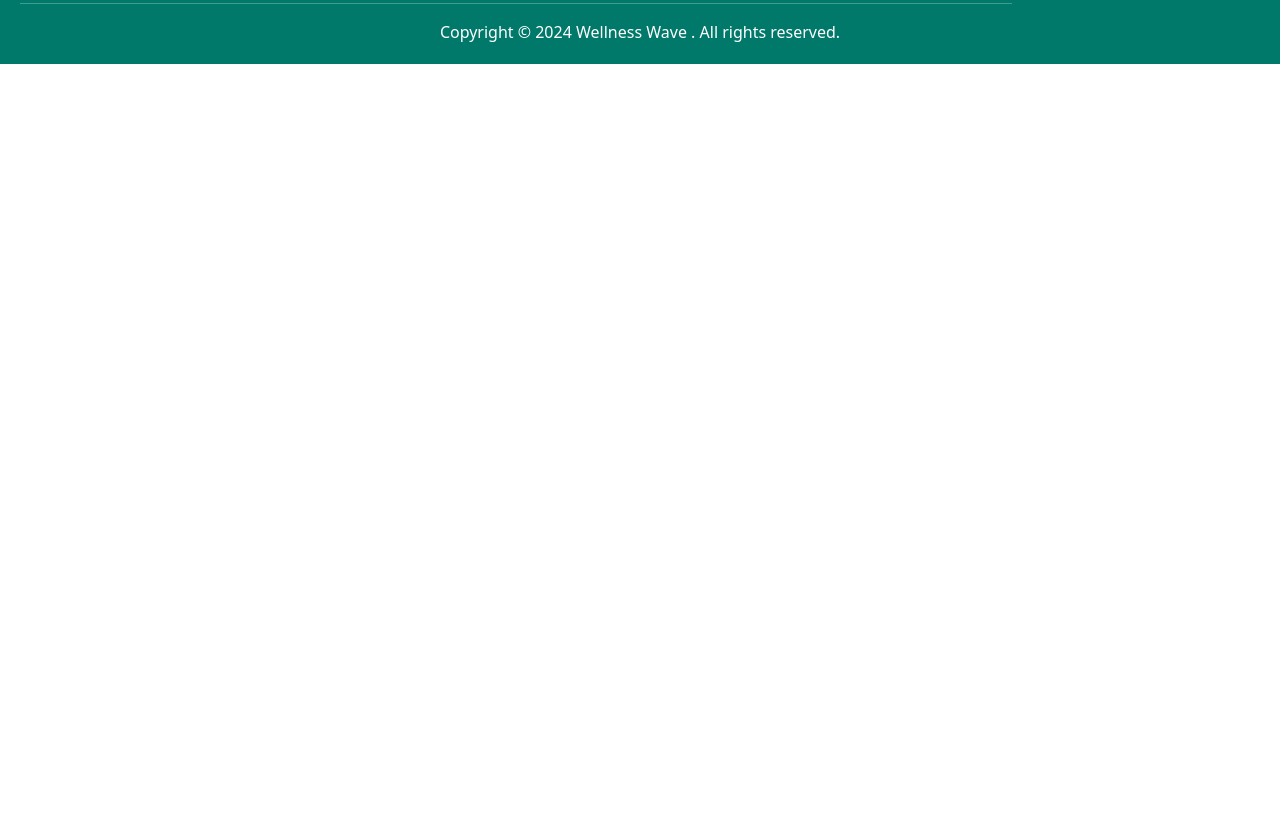
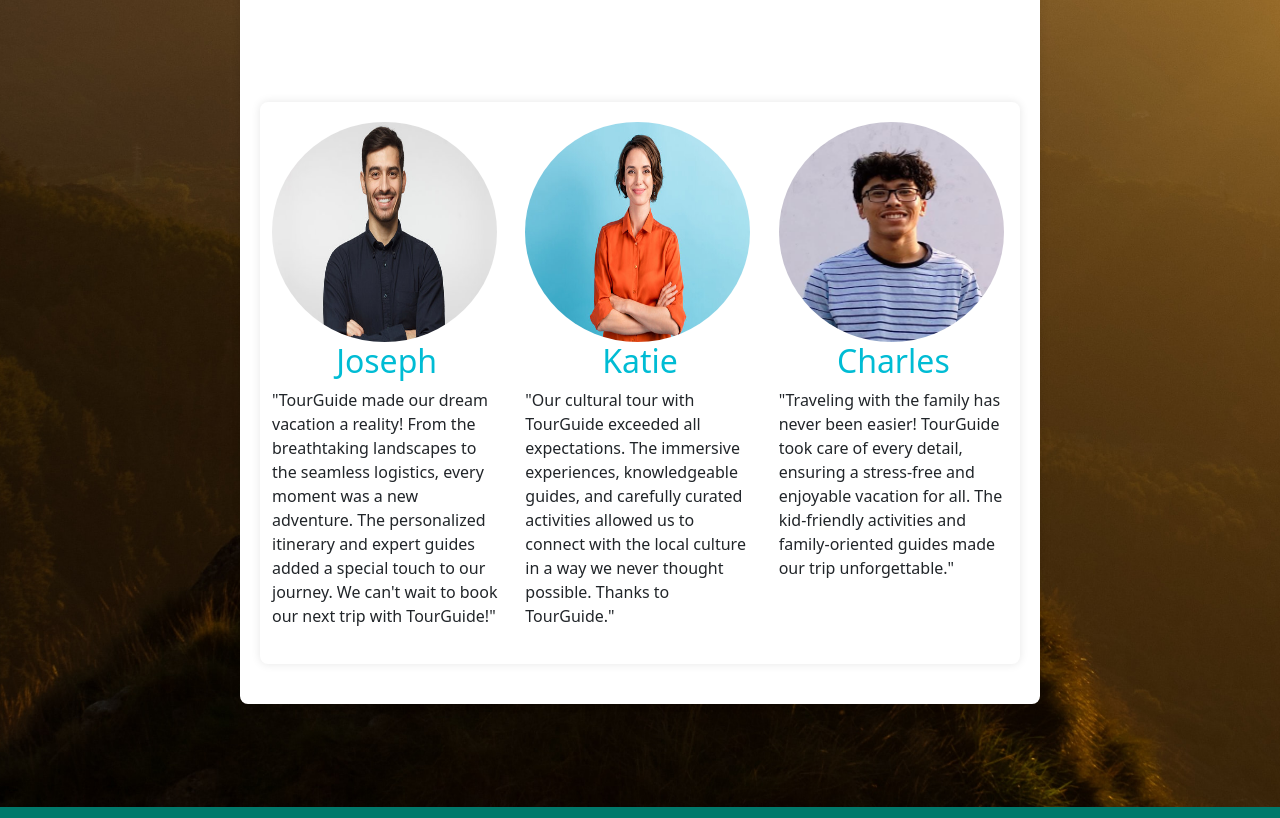
Before and after one commit to ritika728/Wellness_Wave, a plain HTML site: page html_files/faq.html in a window 1280 px wide. Shown: the part 1060-1878 px from the top of the page. Before the commit the page ends 1124 px from the top, so only its background shows below. Drawn offline with nearby package versions, Linux system fonts and the light colour scheme.

Commit message:
added testimonials section in faq page

```diff
--- a/html_files/faq.html
+++ b/html_files/faq.html
@@ -37,6 +37,40 @@
     </section>
 
 </div>
+
+<div class="faq_container">
+
+
+    <h2>Testimonials</h2>
+
+      <div class="container marketing">
+
+        <!-- Three columns of text below the carousel -->
+        <div class="row">
+          <div class="col-lg-4">
+            <img class="rounded-circle" width="225" height="220" preserveAspectRatio="xMidYMid slice" src="../images/360_F_243123463_zTooub557xEWABDLk0jJklDyLSGl2jrr.jpg">
+            <h2 class="fw-normal">Joseph</h2>
+            <p>"TourGuide made our dream vacation a reality! From the breathtaking landscapes to the seamless logistics, every moment was a new adventure. The personalized itinerary and expert guides added a special touch to our journey. We can't wait to book our next trip with TourGuide!"</p>
+
+          </div><!-- /.col-lg-4 -->
+          <div class="col-lg-4">
+            <img class="rounded-circle" width="225" height="220" preserveAspectRatio="xMidYMid slice" src="../images/360_F_383258331_D8imaEMl8Q3lf7EKU2Pi78Cn0R7KkW9o.jpg">
+            <h2 class="fw-normal">Katie</h2>
+            <p>"Our cultural tour with TourGuide exceeded all expectations. The immersive experiences, knowledgeable guides, and carefully curated activities allowed us to connect with the local culture in a way we never thought possible. Thanks to TourGuide."</p>
+
+          </div><!-- /.col-lg-4 -->
+          <div class="col-lg-4">
+            <img class="rounded-circle" width="225" height="220" preserveAspectRatio="xMidYMid slice" src="../images/Abhisek Tamang.jpg">
+            <h2 class="fw-normal">Charles</h2>
+            <p>"Traveling with the family has never been easier! TourGuide took care of every detail, ensuring a stress-free and enjoyable vacation for all. The kid-friendly activities and family-oriented guides made our trip unforgettable."</p>
+
+          </div><!-- /.col-lg-4 -->
+        </div><!-- /.row -->
+
+      </div>
+
+
+</div>
 <script src="https://kit.fontawesome.com/9e5d1ce9c2.js" crossorigin="anonymous"></script>
     <footer class="footer">
             <h2>Wellness Wave</h2>
```
Also changed, not shown: images/360_F_243123463_zTooub557xEWABDLk0jJklDyLSGl2jrr.jpg (added), images/360_F_383258331_D8imaEMl8Q3lf7EKU2Pi78Cn0R7KkW9o.jpg (added), images/Abhisek Tamang.jpg (added).
